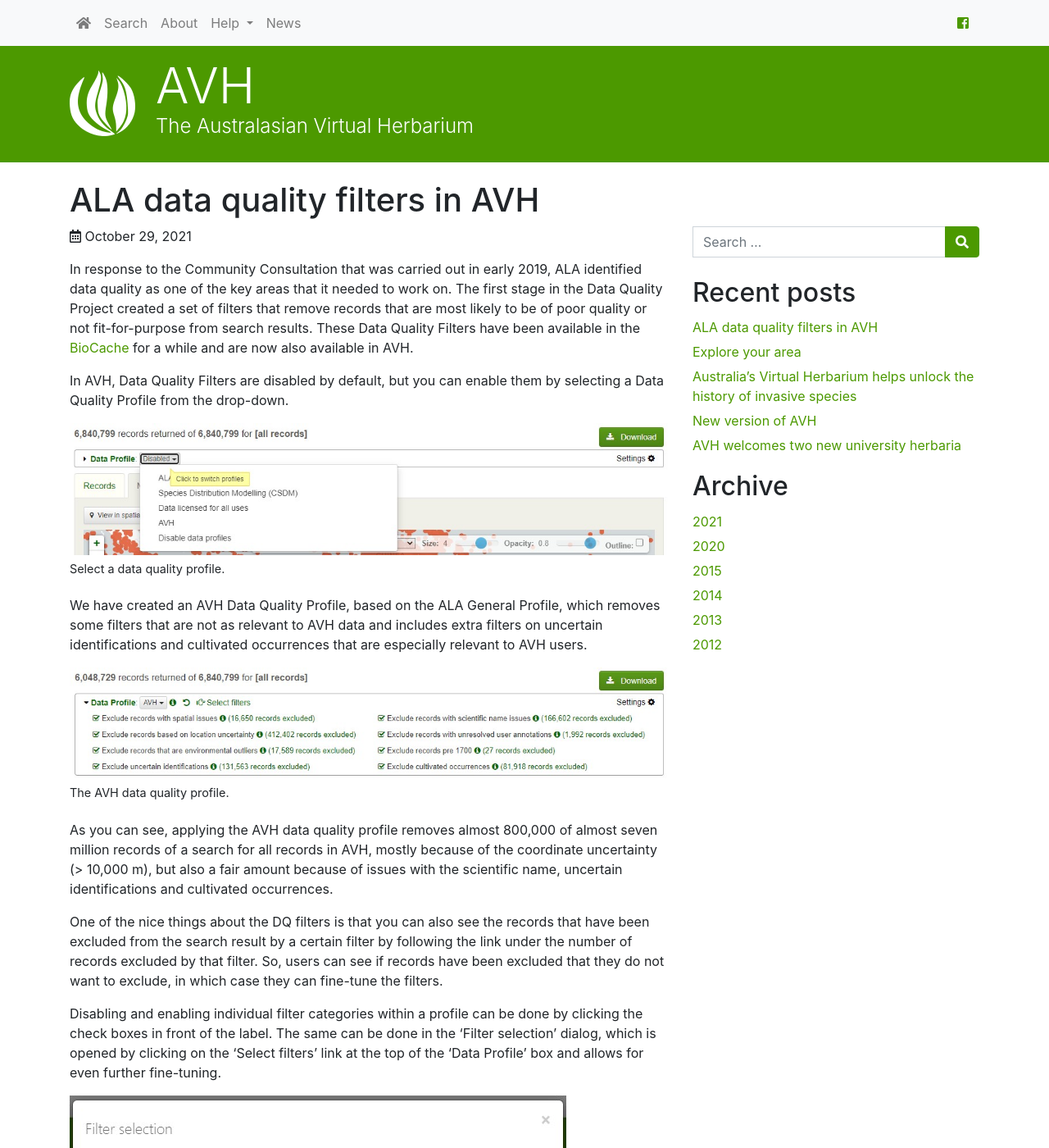
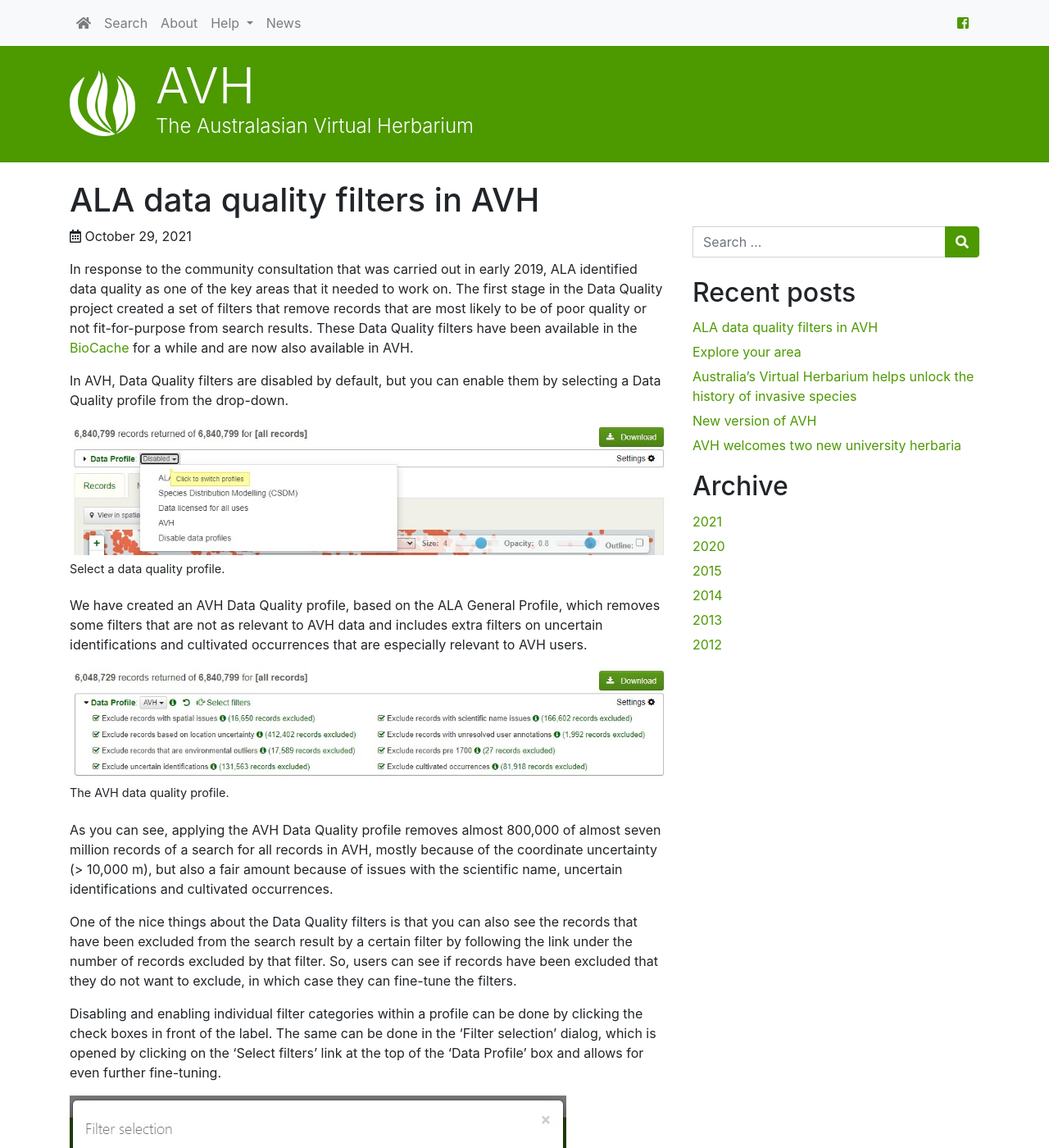
Before and after one commit to hiscom/avh.chah.org.au, a Jekyll site: the page built from _posts/2021-10-29-ala-data-quality-filters-in-avh.md, in a window 1280 px wide and 1400 px high. Shown: the whole window at 82% size. Built offline with Jekyll 4.4.1, drawn with Linux system fonts in a browser that asks for light colours; nearby versions of some CDN libraries; comment, search, counter and statistics services are not loaded; some of the changed text lies outside the part shown.

Commit message:
update 2021-10-29-....md

```diff
--- a/_posts/2021-10-29-ala-data-quality-filters-in-avh.md
+++ b/_posts/2021-10-29-ala-data-quality-filters-in-avh.md
@@ -8,16 +8,16 @@
 hero: /media/2021/10/29/dq-filters-2.jpg
 ---
 
-In response to the Community Consultation that was carried out in early 2019,
+In response to the community consultation that was carried out in early 2019,
 ALA identified data quality as one of the key areas that it needed to work on.
-The first stage in the Data Quality Project created a set of filters that
+The first stage in the Data Quality project created a set of filters that
 remove records that are most likely to be of poor quality or not fit-for-purpose
-from search results. These Data Quality Filters have been available in the
+from search results. These Data Quality filters have been available in the
 [BioCache](https://biocache.ala.org.au) for a while and are now also available
 in AVH.
 
-In AVH, Data Quality Filters are disabled by default, but you can enable them by
-selecting a Data Quality Profile from the drop-down.
+In AVH, Data Quality filters are disabled by default, but you can enable them by
+selecting a Data Quality profile from the drop-down.
 
 {% include figure.html
     src="/media/2021/10/29/dq-filters-1.jpg"
@@ -25,7 +25,7 @@
     caption="Select a data quality profile."
 %}
 
-We have created an AVH Data Quality Profile, based on the ALA General Profile,
+We have created an AVH Data Quality profile, based on the ALA General Profile,
 which removes some filters that are not as relevant to AVH data and includes
 extra filters on uncertain identifications and cultivated occurrences that are
 especially relevant to AVH users.
@@ -36,17 +36,17 @@
     caption="The AVH data quality profile."
 %}
 
-As you can see, applying the AVH data quality profile removes almost 800,000 of
+As you can see, applying the AVH Data Quality profile removes almost 800,000 of
 almost seven million records of a search for all records in AVH, mostly because
 of the coordinate uncertainty (> 10,000 m), but also a fair amount because of
 issues with the scientific name, uncertain identifications and cultivated
 occurrences.
 
-One of the nice things about the DQ filters is that you can also see the records
-that have been excluded from the search result by a certain filter by following
-the link under the number of records excluded by that filter. So, users can see
-if records have been excluded that they do not want to exclude, in which case
-they can fine-tune the filters.
+One of the nice things about the Data Quality filters is that you can also see
+the records that have been excluded from the search result by a certain filter
+by following the link under the number of records excluded by that filter. So,
+users can see if records have been excluded that they do not want to exclude,
+in which case they can fine-tune the filters.
 
 Disabling and enabling individual filter categories within a profile can be done
 by clicking the check boxes in front of the label. The same can be done in the
```
Also changed, not shown: other parts of _posts/2021-10-29-ala-data-quality-filters-in-avh.md (+7 -8 lines).
